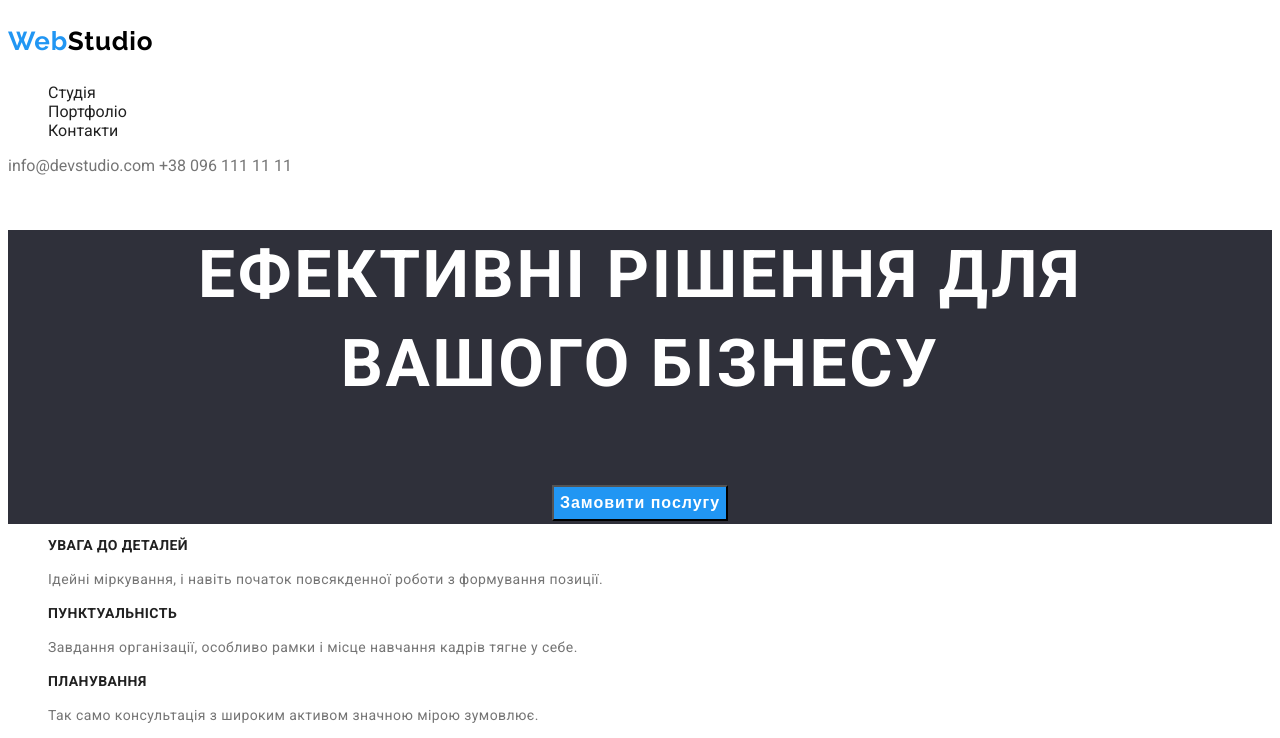
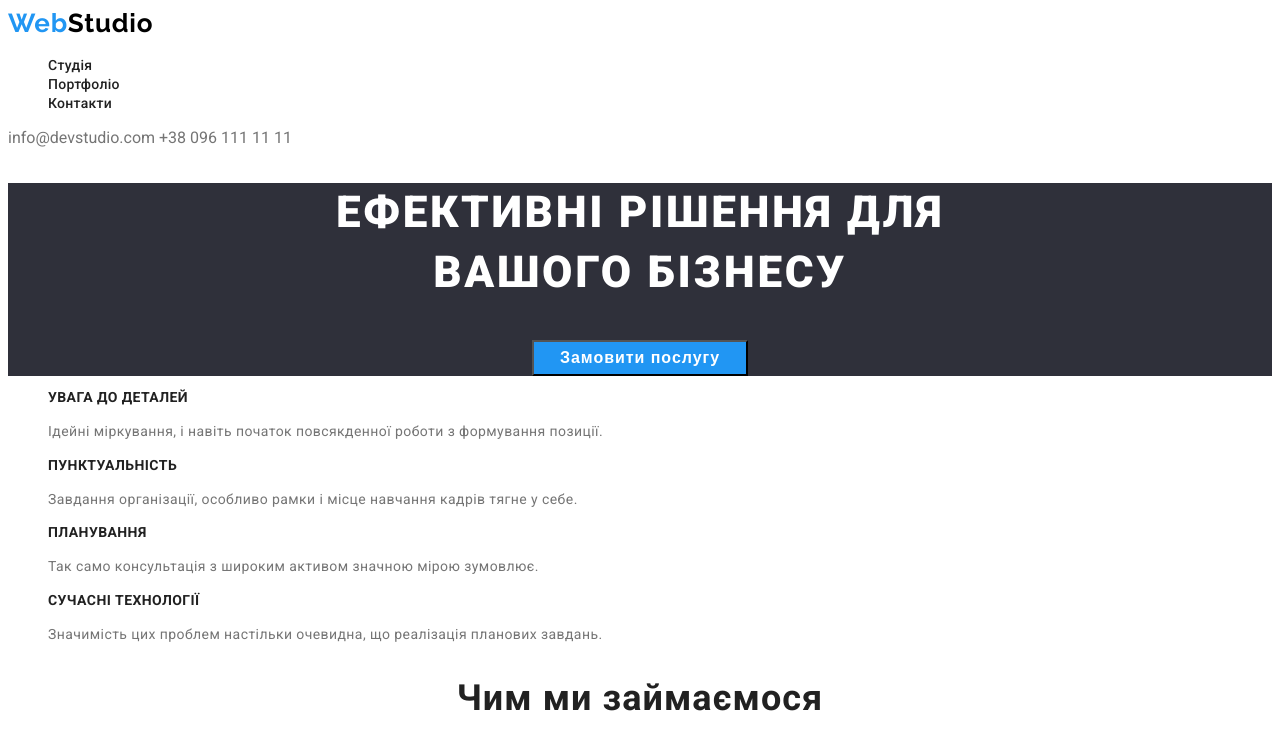
Before and after one commit to OlenaSukhovarova/goit-markup-hw-02, a plain HTML site: page index.html in a window 1280 px wide. Shown: the top 738 px of the page. Drawn offline with Linux system fonts and the light colour scheme.

Commit message:
update styles.css

```diff
--- a/css/styles.css
+++ b/css/styles.css
@@ -45,6 +45,10 @@ body {
 .nav {
     color: var(--second-text-color);
     text-decoration: none;
+    font-weight: 500;
+    font-size: 14px;
+    line-height: 16px;
+    letter-spacing: 0.02em;
 }
 .contacts {
     color: var(--main-text-color);
@@ -55,13 +59,15 @@ body {
 .contacts:hover,
 .contacts:focus {
     color: var(--accent-text-color);
+    cursor: none;
 }
 
 /* Start page */
 /* Hero */
 .hero {
     background-color: var(--accent-background-color);
-    /* height: 600px; */
+}
+h1 {
     color: var(--hero-text-color);
     font-weight: 900;
     font-size: 44px;
@@ -72,8 +78,15 @@ body {
     text-transform: uppercase;
 }
 .hero-button {
+    margin: 0 auto;
+    display: block;
+    width: 216px;
+    /* height: 50px;
+    left: 692px;
+    top: 430px; */
     background-color: var(--accent-background-button-color);
     color: var(--accent-text-button-color);
+    /* position: absolute; */
     font-weight: 700;
     font-size: 16px;
     line-height: 1.88;
@@ -203,8 +216,8 @@ body {
 .footer-mail,
 .footer-phone {
     text-decoration: none;
-    /* font-style: normal;
-    font-weight: 400; */
+    font-style: normal;
+    /* font-weight: 400; */
     font-size: 14px;
     line-height: 1.71;
         /* or 171% */
--- a/index.html
+++ b/index.html
@@ -18,9 +18,7 @@
         <nav>
             <!-- Logo -->
             <a class="logo" href="./index.html">
-                <p>
                     <span class="header-logo-first">Web</span><span class="header-logo-second">Studio</span>
-                </p>
             </a>
 
             <!-- Navbar -->
@@ -130,9 +128,7 @@
     <!-- Footer -->
     <footer class="footer">
         <a class="logo" href="./index.html">
-            <p>
                 <span class="footer-logo-first">Web</span><span class="footer-logo-second">Studio</span>
-            </p>
         </a>
         <address>
             <a  class="footer-address" href="посилання на google map" target="_blank" rel="noopener noreferrer">м. Київ, пр-т Лесі Українки, 26</a> <br />
```
Also changed, not shown: portfolio.html (+0 -2 lines).
